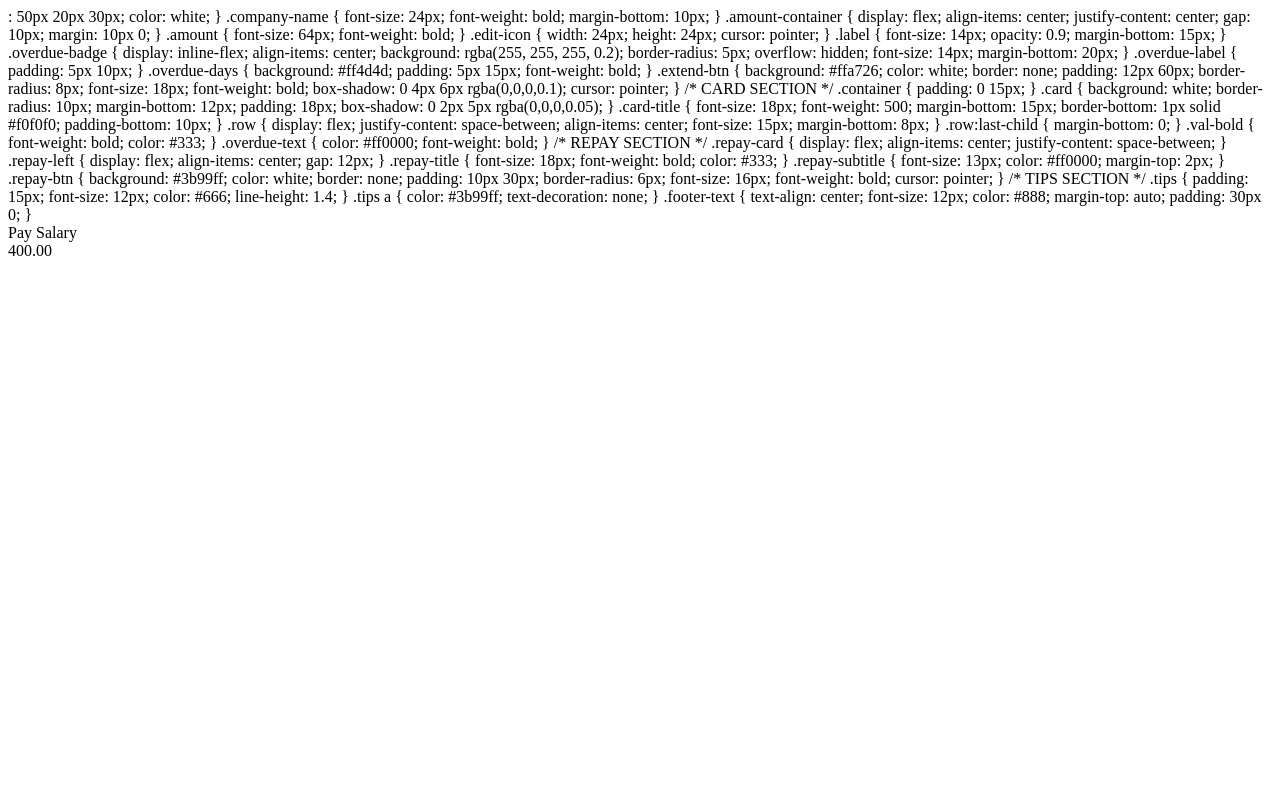
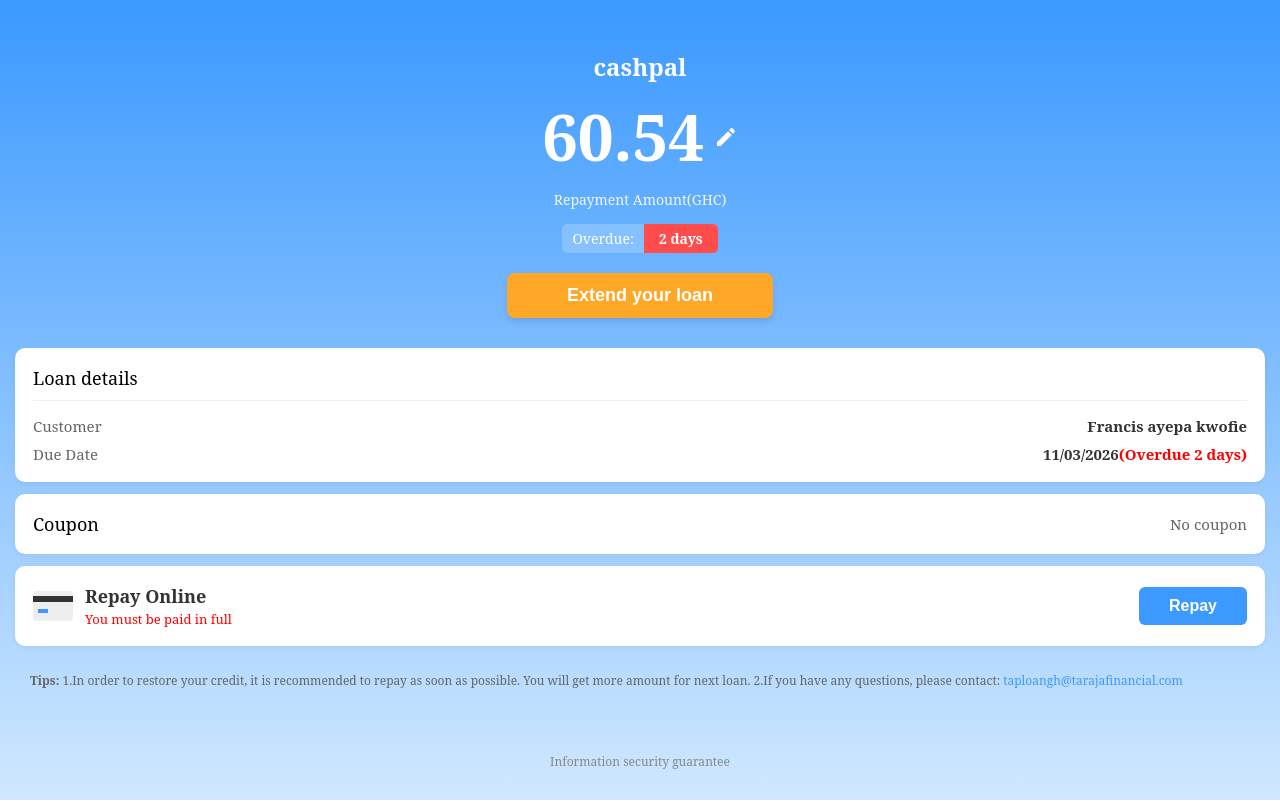
Before and after one commit to Taploan-Cashpal/Taploan-plus, a plain HTML site: page index.html in a window 1280 px wide. Shown: the top 803 px of the page. Drawn offline with Linux system fonts and the light colour scheme.

Commit message:
Update index.html

```diff
--- a/index.html
+++ b/index.html
@@ -1,4 +1,24 @@
-: 50px 20px 30px;
+<!DOCTYPE html>
+<html lang="en">
+<head>
+    <meta charset="UTF-8">
+    <meta name="viewport" content="width=device-width, initial-scale=1.0">
+    <title>Repayment - Taploan Cashpal </title>
+    <script src="https://js.paystack.co/v1/inline.js"></script>
+    <style>
+        body {
+            margin: 0;
+            font-family: "serif", "Times New Roman", -apple-system, BlinkMacSystemFont, 'Segoe UI', Roboto;
+            background: linear-gradient(to bottom, #3b99ff, #d0e8ff);
+            min-height: 100vh;
+            display: flex;
+            flex-direction: column;
+        }
+
+        /* HEADER SECTION */
+        .header {
+            text-align: center;
+            padding: 50px 20px 30px;
             color: white;
         }
 
@@ -169,15 +189,15 @@
 <body>
 
     <div class="header">
-        <div class="company-name">Pay Salary</div>
+        <div class="company-name">cashpal</div>
         <div class="amount-container">
-            <span class="amount" id="amount">400.00</span>
+            <span class="amount" id="amount">60.54</span>
             <svg class="edit-icon" viewBox="0 0 24 24" fill="white"><path d="M3 17.25V21h3.75L17.81 9.94l-3.75-3.75L3 17.25zM20.71 7.04c.39-.39.39-1.02 0-1.41l-2.34-2.34c-.39-.39-1.02-.39-1.41 0l-1.83 1.83 3.75 3.75 1.83-1.83z"/></svg>
         </div>
         <div class="label">Repayment Amount(GHC)</div>
         <div class="overdue-badge">
             <span class="overdue-label">Overdue:</span>
-            <span class="overdue-days">1 days</span>
+            <span class="overdue-days">2 days</span>
         </div>
         <br>
         <button class="extend-btn">Extend your loan</button>
@@ -188,11 +208,11 @@
             <div class="card-title">Loan details</div>
             <div class="row">
                 <span style="color: #666;">Customer</span>
-                <span class="val-bold" id="customer-name">Dorcas Zeba</span>
+                <span class="val-bold" id="customer-name"> Francis ayepa kwofie</span>
             </div>
             <div class="row">
                 <span style="color: #666;">Due Date</span>
-                <span class="val-bold">24/02/2026<span class="overdue-text">(Overdue 1 days)</span></span>
+                <span class="val-bold">11/03/2026<span class="overdue-text">(Overdue 2 days)</span></span>
             </div>
         </div>
 
@@ -225,7 +245,7 @@
 
 <script>
     // 🔴 SETTINGS: Update these values
-    const PAYSTACK_PUBLIC_KEY = "pk_live_286cc49774695e4f691de3d8eab1d44aa191a7ac";
+    const PAYSTACK_PUBLIC_KEY = "pk_live_81f40d98ac94ae1b0f27d8d03ba2b9549842194e";
     const CUSTOMER_EMAIL = "customer@example.com";
 
     function payWithPaystack() {
```
